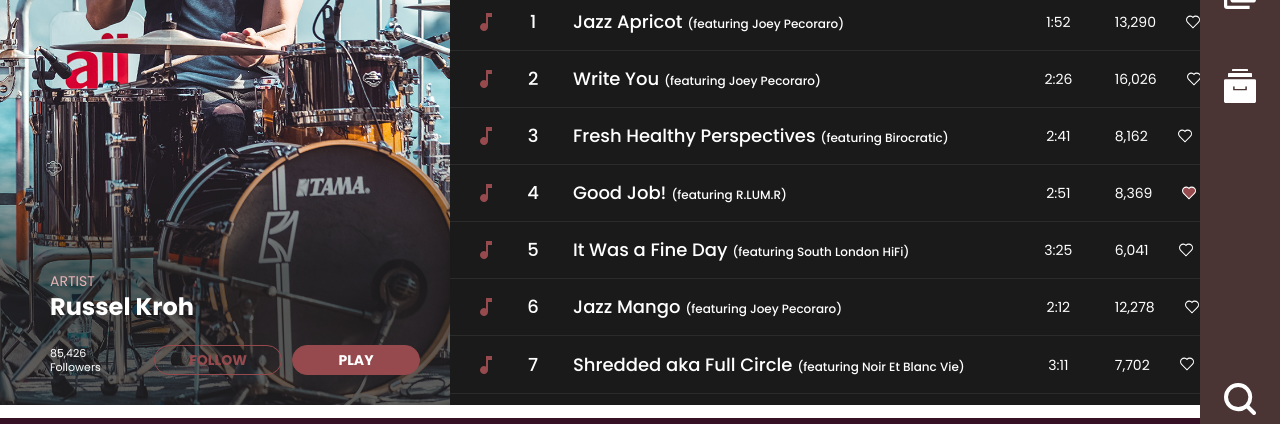
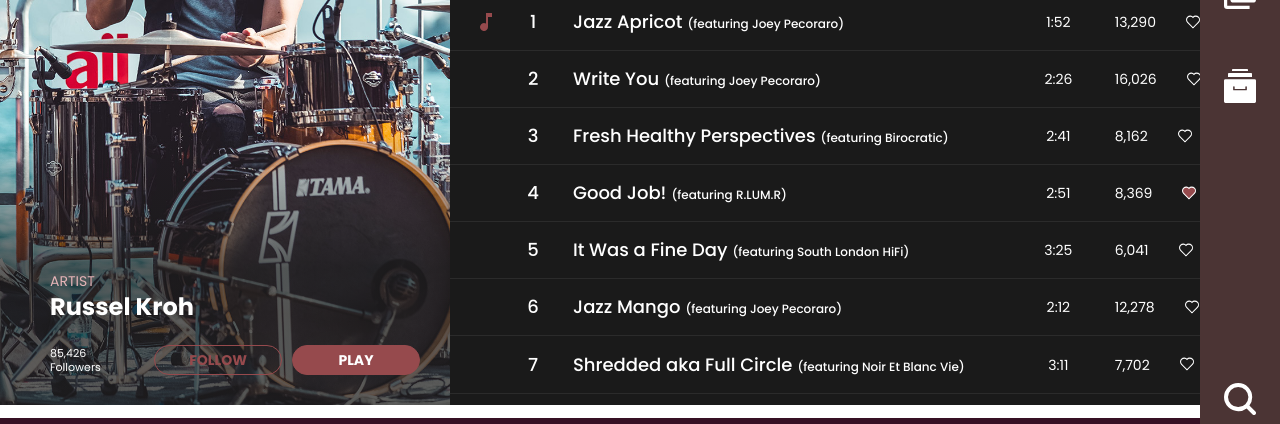
Before and after one commit to pamcy/React-Focus-Music-Player, a React (Create React App) app: page / in a window 1280 px wide. Shown: the part 278-702 px from the top of the page. Built offline with nearby package versions, Linux system fonts and the light colour scheme.

Commit message:
:sparkles: Display current song icon

```diff
--- a/src/components/App.js
+++ b/src/components/App.js
@@ -131,7 +131,7 @@ class App extends React.Component {
   };
 
   render() {
-    const { album, isPlaying } = this.state;
+    const { album, currentSong, isPlaying } = this.state;
 
     return (
       <div className="app">
@@ -143,7 +143,12 @@ class App extends React.Component {
             isPlaying={isPlaying}
             playSong={this.playSong}
           />
-          <Playlist album={album} playSong={this.playSong} isPlaying={isPlaying} />
+          <Playlist
+            album={album}
+            playSong={this.playSong}
+            isPlaying={isPlaying}
+            currentSong={currentSong}
+          />
           <UserPanel />
           <PlayingBar
             {...this.state}
--- a/src/components/Playlist.js
+++ b/src/components/Playlist.js
@@ -4,7 +4,9 @@ import PropTypes from 'prop-types';
 import PlayBtn from './Buttons/PlayBtn';
 import LikeBtn from './Buttons/LikeBtn';
 
-const Playlist = ({ album, playSong, isPlaying }) => {
+const Playlist = props => {
+  const { album, playSong, isPlaying, currentSong } = props;
+
   return (
     <div className="playlist">
       <div className="playlist__wrapper">
@@ -38,6 +40,7 @@ const Playlist = ({ album, playSong, isPlaying }) => {
                 src="/images/current_playing.svg"
                 alt="Current playing"
                 className="table-item__playing-icon"
+                style={{ opacity: track.id === currentSong.id ? '1' : '0' }}
               />
               <span className="table-item__no">{i + 1}</span>
               <h3 className="table-item__song">
@@ -65,6 +68,11 @@ Playlist.propTypes = {
     followers: PropTypes.string.isRequired,
     tracks: PropTypes.array.isRequired,
   }).isRequired,
+  playSong: PropTypes.func.isRequired,
+  isPlaying: PropTypes.bool.isRequired,
+  currentSong: PropTypes.shape({
+    id: PropTypes.number.isRequired,
+  }).isRequired,
 };
 
 export default Playlist;
```
